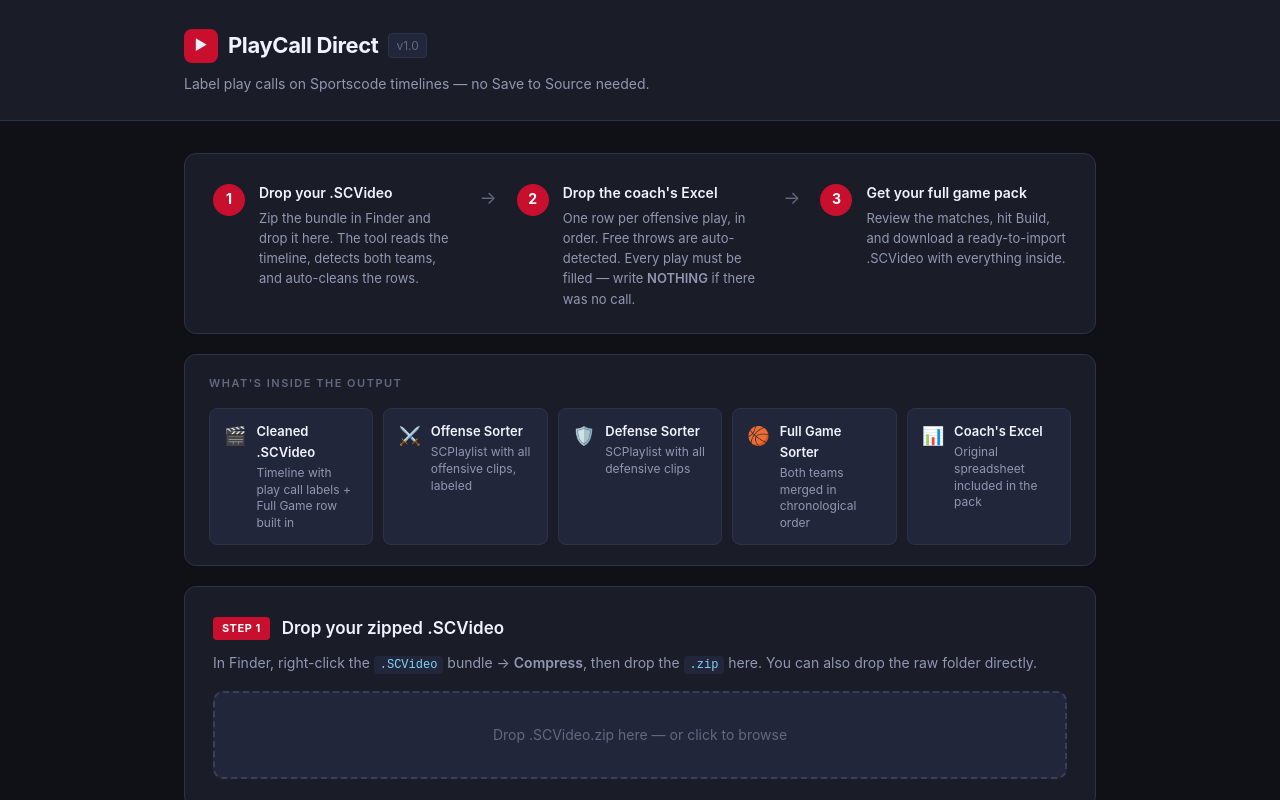
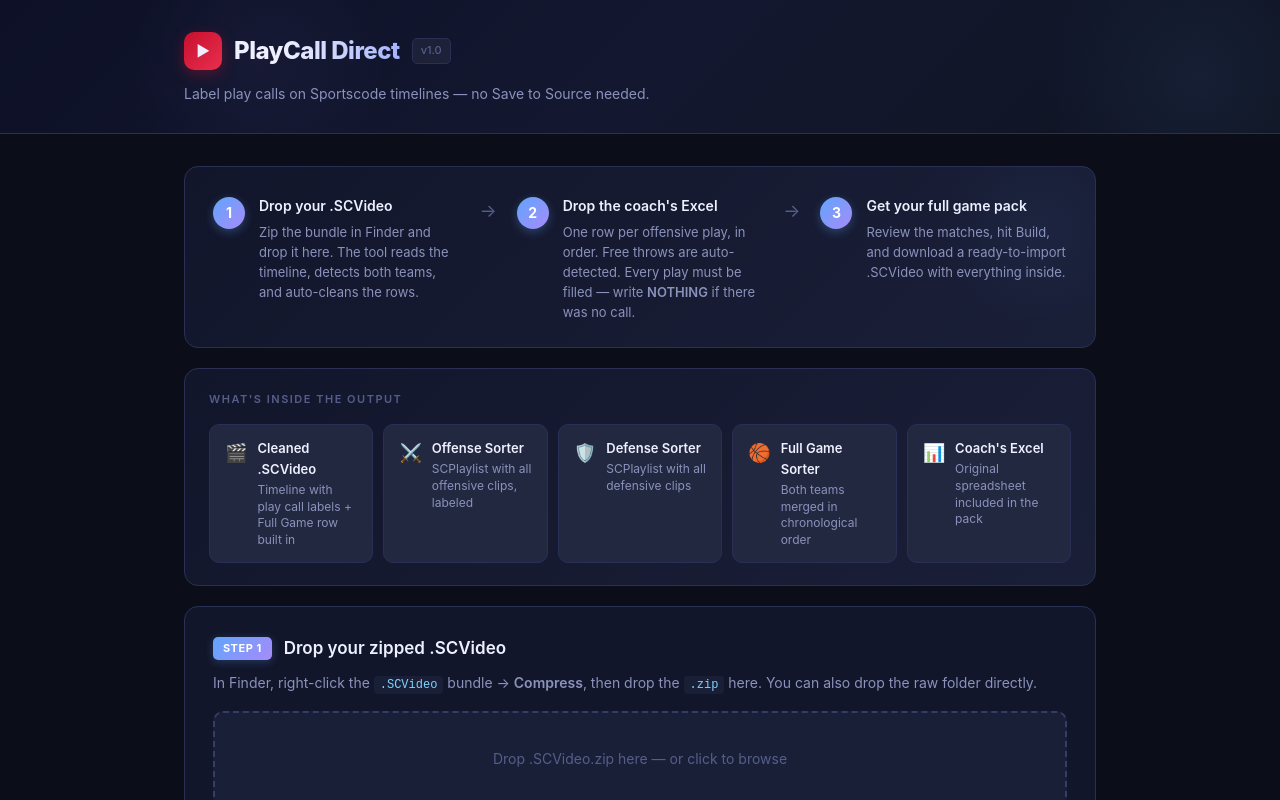
Before and after one commit to royeliasaf/playcall-direct, a React (Vite) app: page / in a window 1280 px wide. Shown: the top 800 px of the page. Built offline with nearby package versions, Linux system fonts and the light colour scheme.

Commit message:
Redesign: blue/purple step circles, richer dark theme, updated Excel template format + sequential parser

```diff
--- a/src/index.css
+++ b/src/index.css
@@ -1,23 +1,27 @@
 *, *::before, *::after { box-sizing: border-box; margin: 0; padding: 0; }
 
 :root {
-  --bg: #0f1117;
-  --surface: #1a1d27;
-  --surface2: #22263a;
-  --border: #2e3248;
-  --border2: #3a3f5c;
-  --ink: #f0f2ff;
-  --ink2: #9197b3;
-  --ink3: #636882;
+  --bg: #0b0e18;
+  --surface: #12162b;
+  --surface2: #1a1f38;
+  --surface3: #222840;
+  --border: #2a3055;
+  --border2: #353d66;
+  --ink: #eef0ff;
+  --ink2: #8b92bb;
+  --ink3: #555e8a;
   --accent: #c8102e;
   --accent-dim: rgba(200,16,46,0.12);
-  --green: #22c55e;
-  --green-dim: rgba(34,197,94,0.1);
-  --yellow: #f59e0b;
-  --yellow-dim: rgba(245,158,11,0.1);
-  --blue: #3b82f6;
-  --radius: 12px;
-  --radius-sm: 6px;
+  --green: #34d399;
+  --green-dim: rgba(52,211,153,0.08);
+  --yellow: #fbbf24;
+  --yellow-dim: rgba(251,191,36,0.08);
+  --blue: #60a5fa;
+  --blue-dim: rgba(96,165,250,0.1);
+  --purple: #a78bfa;
+  --step-color: #60a5fa;
+  --radius: 14px;
+  --radius-sm: 7px;
   --font: -apple-system, BlinkMacSystemFont, 'Segoe UI', Roboto, sans-serif;
   --mono: ui-monospace, 'SF Mono', 'Fira Code', monospace;
 }
@@ -65,64 +69,103 @@
 
 /* ── Header ── */
 .header {
-  background: var(--surface);
+  background: linear-gradient(135deg, #0d1026 0%, #131830 50%, #0f1422 100%);
   border-bottom: 1px solid var(--border);
-  padding: 28px 0 24px;
+  padding: 32px 0 28px;
+  position: relative;
+  overflow: hidden;
+}
+
+.header::before {
+  content: '';
+  position: absolute;
+  top: -80px; right: -80px;
+  width: 320px; height: 320px;
+  background: radial-gradient(circle, rgba(96,165,250,0.07) 0%, transparent 70%);
+  pointer-events: none;
+}
+
+.header::after {
+  content: '';
+  position: absolute;
+  bottom: -60px; left: 10%;
+  width: 260px; height: 260px;
+  background: radial-gradient(circle, rgba(167,139,250,0.05) 0%, transparent 70%);
+  pointer-events: none;
 }
 
 .header-top {
   display: flex;
   flex-direction: column;
-  gap: 10px;
+  gap: 12px;
+  position: relative;
+  z-index: 1;
 }
 
 .logo {
   display: flex;
   align-items: center;
-  gap: 10px;
+  gap: 12px;
 }
 
 .logo-icon {
-  width: 34px;
-  height: 34px;
-  background: var(--accent);
-  border-radius: 8px;
+  width: 38px;
+  height: 38px;
+  background: linear-gradient(135deg, #c8102e, #e8304e);
+  border-radius: 10px;
   display: flex;
   align-items: center;
   justify-content: center;
-  font-size: 14px;
+  font-size: 15px;
   flex-shrink: 0;
+  box-shadow: 0 4px 14px rgba(200,16,46,0.35);
 }
 
 .logo-text {
-  font-size: 22px;
-  font-weight: 700;
-  letter-spacing: -0.4px;
+  font-size: 24px;
+  font-weight: 800;
+  letter-spacing: -0.5px;
   color: var(--ink);
+  background: linear-gradient(90deg, #eef0ff 30%, #a5b4fc);
+  -webkit-background-clip: text;
+  -webkit-text-fill-color: transparent;
+  background-clip: text;
 }
 
 .logo-version {
-  font-size: 12px;
+  font-size: 11px;
   color: var(--ink3);
-  font-weight: 400;
-  padding: 2px 7px;
-  background: var(--surface2);
-  border-radius: 4px;
+  font-weight: 500;
+  padding: 3px 8px;
+  background: rgba(255,255,255,0.05);
+  border-radius: 5px;
   border: 1px solid var(--border);
 }
 
 .header-tagline {
   font-size: 14px;
   color: var(--ink2);
-  max-width: 520px;
+  max-width: 540px;
+  line-height: 1.65;
 }
 
 /* ── How it works ── */
 .how-it-works {
-  background: var(--surface);
+  background: linear-gradient(135deg, var(--surface) 0%, var(--surface2) 100%);
   border: 1px solid var(--border);
   border-radius: var(--radius);
   padding: 28px 28px 24px;
+  position: relative;
+  overflow: hidden;
+}
+
+.how-it-works::before {
+  content: '';
+  position: absolute;
+  top: -40px; right: -40px;
+  width: 200px; height: 200px;
+  background: radial-gradient(circle, rgba(96,165,250,0.05) 0%, transparent 70%);
+  pointer-events: none;
 }
 
 .how-grid {
@@ -150,7 +193,7 @@
   width: 32px;
   height: 32px;
   border-radius: 50%;
-  background: var(--accent);
+  background: linear-gradient(135deg, var(--blue), var(--purple));
   color: white;
   font-size: 14px;
   font-weight: 700;
@@ -159,6 +202,7 @@
   justify-content: center;
   flex-shrink: 0;
   margin-top: 2px;
+  box-shadow: 0 3px 10px rgba(96,165,250,0.3);
 }
 
 .how-title {
@@ -176,10 +220,10 @@
 
 /* ── Output breakdown ── */
 .output-section {
-  background: var(--surface);
+  background: linear-gradient(135deg, var(--surface) 0%, var(--surface2) 100%);
   border: 1px solid var(--border);
   border-radius: var(--radius);
-  padding: 20px 24px;
+  padding: 22px 24px;
 }
 
 .output-label {
@@ -201,12 +245,18 @@
   display: flex;
   align-items: flex-start;
   gap: 10px;
-  background: var(--surface2);
+  background: var(--surface3);
   border: 1px solid var(--border);
-  border-radius: 8px;
-  padding: 12px 14px;
+  border-radius: 10px;
+  padding: 13px 15px;
   flex: 1;
   min-width: 160px;
+  transition: border-color 0.15s, background 0.15s;
+}
+
+.output-item:hover {
+  border-color: var(--border2);
+  background: rgba(96,165,250,0.04);
 }
 
 .output-icon { font-size: 18px; flex-shrink: 0; margin-top: 1px; }
@@ -230,6 +280,11 @@
   border: 1px solid var(--border);
   border-radius: var(--radius);
   padding: 28px;
+  transition: border-color 0.2s;
+}
+
+.card:focus-within {
+  border-color: var(--border2);
 }
 
 .card-header {
@@ -246,19 +301,21 @@
 }
 
 .step-badge {
-  background: var(--accent);
+  background: linear-gradient(135deg, var(--blue), var(--purple));
   color: white;
   font-size: 11px;
   font-weight: 700;
   letter-spacing: 0.5px;
-  padding: 3px 9px;
-  border-radius: 4px;
+  padding: 3px 10px;
+  border-radius: 5px;
   text-transform: uppercase;
   flex-shrink: 0;
+  box-shadow: 0 2px 8px rgba(96,165,250,0.25);
 }
 
 .step-badge-review {
-  background: var(--blue);
+  background: linear-gradient(135deg, #34d399, #059669);
+  box-shadow: 0 2px 8px rgba(52,211,153,0.2);
 }
 
 .card-desc {
@@ -309,23 +366,24 @@
   align-items: center;
   justify-content: center;
   gap: 6px;
-  min-height: 88px;
+  min-height: 96px;
   border: 2px dashed var(--border2);
   border-radius: 10px;
-  padding: 24px;
+  padding: 28px;
   text-align: center;
   cursor: pointer;
   background: var(--surface2);
   color: var(--ink3);
   font-size: 14px;
-  transition: border-color 0.15s, background 0.15s, color 0.15s;
+  transition: border-color 0.15s, background 0.15s, color 0.15s, box-shadow 0.15s;
   user-select: none;
 }
 
 .drop-zone:hover, .drop-zone.dragging {
-  border-color: var(--accent);
-  background: rgba(200,16,46,0.06);
+  border-color: var(--blue);
+  background: var(--blue-dim);
   color: var(--ink);
+  box-shadow: 0 0 0 4px rgba(96,165,250,0.06);
 }
 
 .drop-zone.loaded {
@@ -334,6 +392,7 @@
   background: var(--green-dim);
   color: var(--green);
   cursor: default;
+  box-shadow: 0 0 0 4px rgba(52,211,153,0.06);
 }
 
 .drop-loaded-name {
@@ -489,21 +548,22 @@
   display: inline-flex;
   align-items: center;
   gap: 8px;
-  background: var(--accent);
+  background: linear-gradient(135deg, #c8102e, #e02040);
   color: white;
   border: none;
   padding: 14px 32px;
   font-size: 15px;
-  font-weight: 600;
+  font-weight: 700;
   font-family: inherit;
-  border-radius: 8px;
+  border-radius: 9px;
   cursor: pointer;
-  transition: background 0.15s, transform 0.1s;
+  transition: opacity 0.15s, transform 0.1s, box-shadow 0.15s;
   align-self: flex-start;
-  letter-spacing: 0.2px;
+  letter-spacing: 0.3px;
+  box-shadow: 0 4px 18px rgba(200,16,46,0.35);
 }
 
-.btn-build:hover:not(:disabled) { background: #a50e27; transform: translateY(-1px); }
+.btn-build:hover:not(:disabled) { opacity: 0.88; transform: translateY(-1px); box-shadow: 0 6px 22px rgba(200,16,46,0.45); }
 .btn-build:active:not(:disabled) { transform: translateY(0); }
 
 .btn-build:disabled {
--- a/src/lib/excelTemplate.js
+++ b/src/lib/excelTemplate.js
@@ -2,46 +2,22 @@
 
 export function downloadExcelTemplate() {
   const wb = XLSX.utils.book_new();
+  const rows = [];
 
-  const rows = [
-    ['PLAYCALL DIRECT — Coach Play Call Sheet'],
-    [''],
-    ['⚠  IMPORTANT: Fill in EVERY offensive play, in order. If there was no play call, write "NOTHING". Blank rows will break the matching.'],
-    [''],
-    ['Quarter', 'Game Clock', 'Type', 'Play Call'],
-    ['', '', '', ''],
-    ['1Q', '11:42', 'ATO', 'HAMMER'],
-    ['1Q', '10:55', '', 'FLOPPY'],
-    ['1Q', '10:18', '', 'NOTHING'],
-    ['1Q', '9:33', 'SOB', 'DOUBLES'],
-    ['1Q', '8:47', '', 'AMERICA'],
-    ['1Q', '8:02', '', 'NOTHING'],
-    ['1Q', '7:21', 'BOB', 'BLOB GO'],
-    ['1Q', '6:44', 'ATO', 'IVERSON'],
-    ['1Q', '5:58', '', 'NOTHING'],
-    ['1Q', '5:12', '', 'HORNS'],
-    [''],
-    ['2Q', '11:45', '', ''],
-    [''],
-    ['— DELETE EXAMPLE ROWS ABOVE AND START FILLING FROM ROW 1 —'],
-  ];
+  rows.push(['SCOUTED TEAM VS/@ OTHER TEAM', null, null]);
+  rows.push(['DATE: ', null, null]);
+
+  const quarters = ['1Q', '2Q', '3Q', '4Q', 'OT'];
+  for (const q of quarters) {
+    rows.push(['TYPE', q, 'CALL']);
+    for (let i = 0; i < 22; i++) {
+      rows.push([null, null, null]);
+    }
+  }
 
   const ws = XLSX.utils.aoa_to_sheet(rows);
-
-  ws['!cols'] = [
-    { wch: 10 },
-    { wch: 12 },
-    { wch: 8 },
-    { wch: 30 },
-  ];
-
-  // Style the warning row
-  ws['!merges'] = [
-    { s: { r: 0, c: 0 }, e: { r: 0, c: 3 } },
-    { s: { r: 2, c: 0 }, e: { r: 2, c: 3 } },
-  ];
+  ws['!cols'] = [{ wch: 8 }, { wch: 6 }, { wch: 32 }];
 
   XLSX.utils.book_append_sheet(wb, ws, 'Play Calls');
-
   XLSX.writeFile(wb, 'PlayCall_Template.xlsx');
 }
```
Also changed, not shown: src/lib/excelParser.js.
